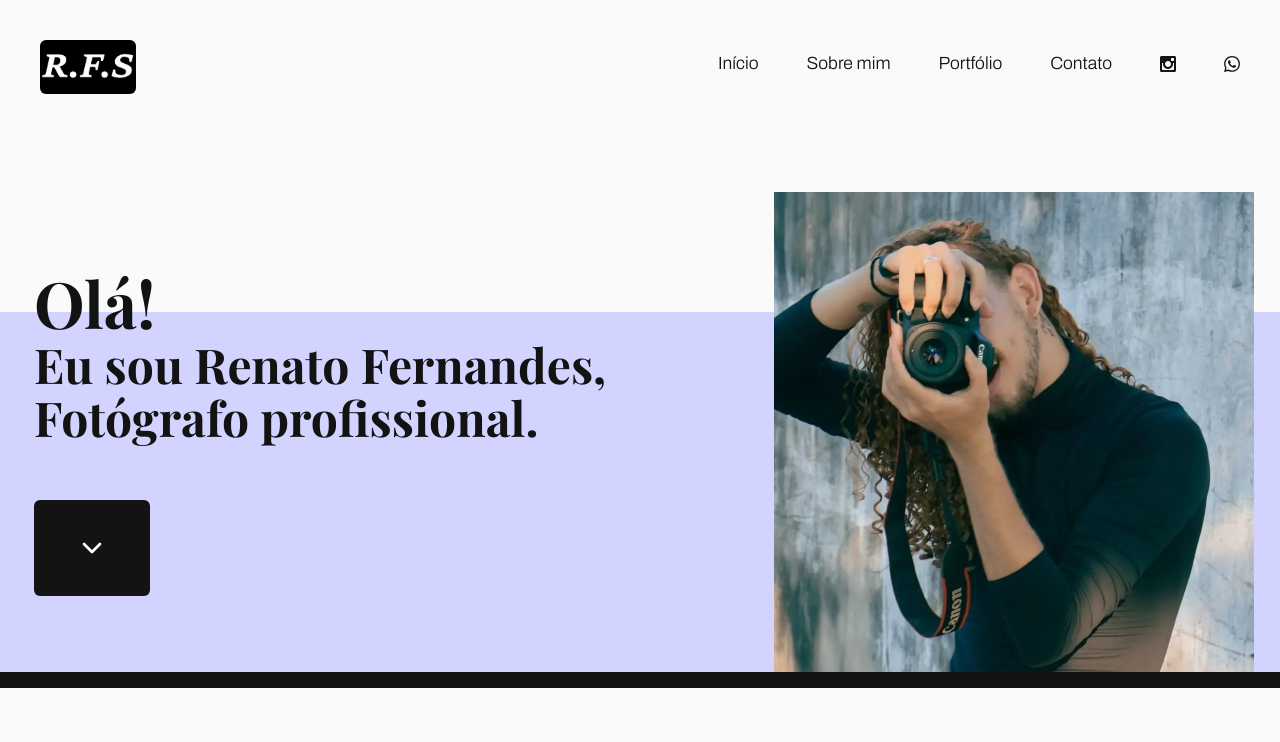
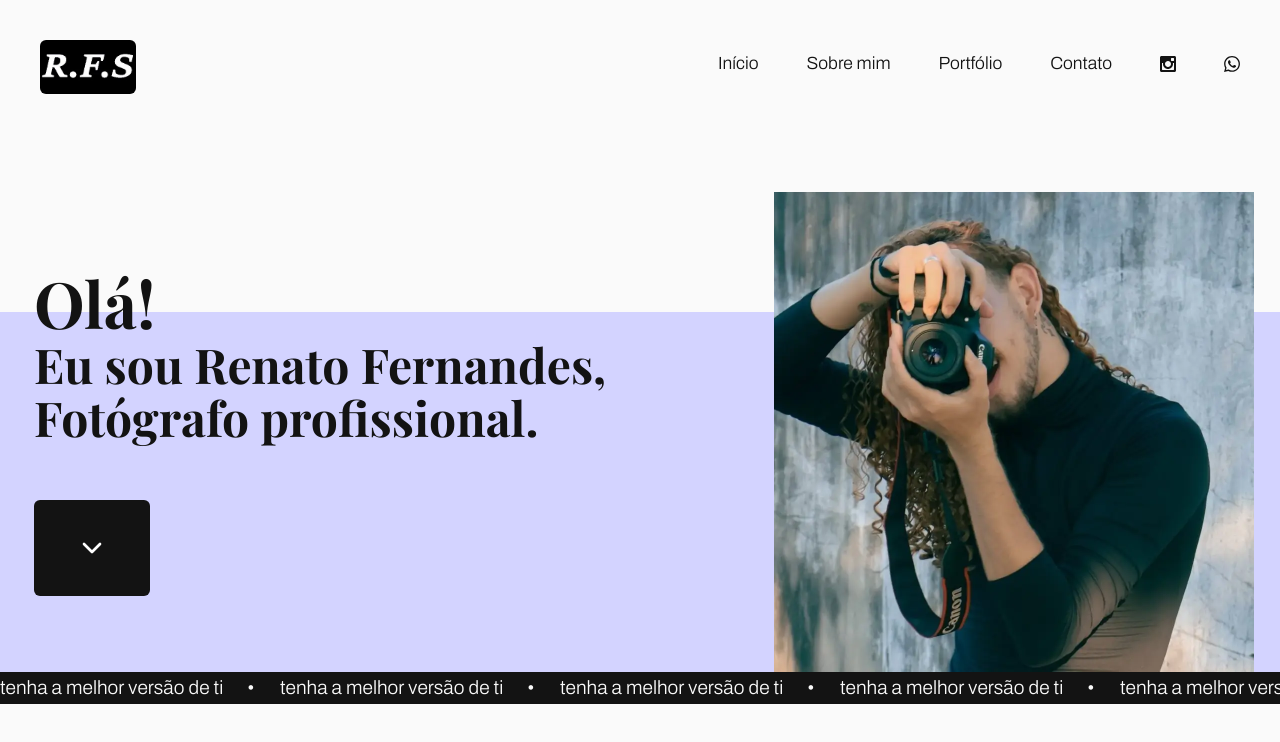
Before and after one commit to dheysson/renatofernandes, a Next.js app: page / in a window 1280 px wide. Shown: the top 742 px of the page. Built offline with nearby package versions, Linux system fonts and the light colour scheme.

Commit message:
tudo certo até agora

```diff
--- a/src/app/globals.css
+++ b/src/app/globals.css
@@ -123,8 +123,29 @@
     @apply text-[#131313a2];
   }
 
+  .slider-track {
+    @apply pr-6 flex flex-row gap-x-6 animate-[12s_slide_infinite_linear];
+  }
+
+  .slider-track p::after {
+    @apply content-['•'] pl-[1.5rem];
+  }
+  .slider-track p {
+    @apply w-[11rem] lg:w-[256px];
+  }
+
+  @keyframes slide {
+    from {
+      transform: translateX(0%);
+    } to {
+      transform: translateX(-100%);
+
+    }
+  }
+
   ::-webkit-scrollbar {
     width: 10px;
+    z-index: 100;
   }
   /* Track */
   ::-webkit-scrollbar-track {
@@ -133,7 +154,7 @@
   }
   /* Handle */
   ::-webkit-scrollbar-thumb {
-    background: #333333;
+    background: #131313;
     border-radius: 5px;
   }
   /* Handle on hover */
--- a/src/app/page.tsx
+++ b/src/app/page.tsx
@@ -103,7 +103,7 @@ export default function Home() {
   }
 
   const goTo = () => {
-    document.querySelector('.portfolio')?.scrollIntoView({behavior: 'smooth'});
+    document.querySelector('.about')?.scrollIntoView({behavior: 'smooth'});
   }
 
   function goTop() {
@@ -115,7 +115,7 @@ export default function Home() {
   return (
     <motion.section className='flex flex-col gap-y-40'>
       {/* HERO  */}
-      <div className='hero w-full h-full hidden lg:flex flex-col justify-center items-center mt-48'>
+      <div className='home w-full h-full hidden lg:flex flex-col justify-center items-center mt-48'>
         {/* HERO  */}
         <div className='flex flex-row w-screen lg:gap-x-40 justify-around lg:justify-center relative px-4'>
           {/* Text & Button */}
@@ -136,17 +136,36 @@ export default function Home() {
 
           <motion.div variants={leftward} initial='variantInit' whileInView='variantAnim' viewport={{once: true}} transition={transition1} className='absolute bottom-0 w-full h-[82%] lg:h-[75%] -z-[5] bg-[#d3d3ff]'></motion.div>
         </div>
-        <div className='slider w-screen h-[1rem] relative'>
-          <motion.div variants={leftward} initial='variantInit' animate='variantAnim' transition={transition1_d} className='absolute left-0 w-full h-full bg-[#131313]'></motion.div>
+        <div className='slider w-full h-[2rem] relative'>
+          <motion.div variants={leftward} initial='variantInit' animate='variantAnim' transition={transition1_d} className='absolute items-center left-0 w-full h-full bg-[#131313] text-[#fafafa] text-[1.2rem] font-secondary flex flex-row'>
+            <div className='slider-track'>
+                <p>tenha a melhor versão de ti</p>
+                <p>tenha a melhor versão de ti</p>
+                <p>tenha a melhor versão de ti</p>
+                <p>tenha a melhor versão de ti</p>
+                <p>tenha a melhor versão de ti</p>
+                <p>tenha a melhor versão de ti</p>
+            </div>
+            <div className='slider-track'>
+                <p>tenha a melhor versão de ti</p>
+                <p>tenha a melhor versão de ti</p>
+                <p>tenha a melhor versão de ti</p>
+                <p>tenha a melhor versão de ti</p>
+                <p>tenha a melhor versão de ti</p>
+                <p>tenha a melhor versão de ti</p>
+            </div>
+
+          </motion.div>
         </div>
+
       </div>
 
       {/* HERO - MOBILE  */}
-      <div className='hero w-full h-full flex lg:hidden flex-col justify-center items-center mt-48'>
+      <div className='w-full h-full flex lg:hidden flex-col justify-center items-center mt-48'>
         {/* HERO  */}
-        <div className='flex flex-row w-screen lg:gap-x-40 justify-around lg:justify-center relative px-4'>
+        <div className='flex flex-row w-screen lg:gap-x-40 justify-around lg:justify-center relative pl-4'>
           {/* Text & Button */}
-          <motion.div variants={lefttoright} initial='variantInit' whileInView='variantAnim' viewport={{once: true}} transition={transition1_d} className='flex flex-col justify-center gap-y-4 lg:gap-y-14 m-2'>
+          <motion.div variants={lefttoright} initial='variantInit' whileInView='variantAnim' viewport={{once: true}} transition={transition1_d} className='flex flex-col justify-center gap-y-4 lg:gap-y-14 my-4 mx-1'>
             <div className={`w-[16rem] lg:w-full max-w-[36rem]`}>
               <h3 className='h3'>Olá!</h3>
               <h4 className='h4'>Eu sou Renato Fernandes,</h4>
@@ -163,8 +182,17 @@ export default function Home() {
 
           <motion.div variants={leftward} initial='variantInit' whileInView='variantAnim' viewport={{once: true}} transition={transition1} className='absolute bottom-0 w-full h-[82%] lg:h-[72%] -z-[5] bg-[#d3d3ff]'></motion.div>
         </div>
-        <div  className='slider w-full h-[0.5rem] relative'>
-          <motion.div variants={leftward} initial='variantInit' whileInView='variantAnim' viewport={{once: true}} transition={transition1_d} className='absolute left-0 w-full h-full bg-[#131313]'></motion.div>
+        <div className='slider w-full h-[1.5rem] relative'>
+          <motion.div variants={leftward} initial='variantInit' whileInView='variantAnim' viewport={{once: true}} transition={transition1_d} className='font-secondary items-center absolute left-0 w-full h-full bg-[#131313] text-[#fafafa] text-[0.75rem] flex flex-row'>
+            <div className='slider-track'>
+                  <p>tenha a melhor versão de ti</p>
+                  <p>tenha a melhor versão de ti</p>
+              </div>
+              <div className='slider-track'>
+                  <p>tenha a melhor versão de ti</p>
+                  <p>tenha a melhor versão de ti</p>
+              </div>
+          </motion.div>
         </div>
         <motion.img variants={upward} initial="variantInit" whileInView="variantAnim" viewport={{once: true}} transition={transition1_d} src="/photographer.webp" alt="" />
       </div>
@@ -172,7 +200,7 @@ export default function Home() {
       {/* SOBRE MIM  */}
       <motion.div className='about w-screen max-h-max relative'>
         <div className='relative w-screen'>
-          <motion.h2 variants={upward} initial='variantInit' whileInView='variantAnim' viewport={{once: true}} transition={transition1_d}  className='h2 portfolio my-3 lg:my-8 lg:mx-0 w-screen text-center'>Sobre mim</motion.h2>
+          <motion.h2 variants={upward} initial='variantInit' whileInView='variantAnim' viewport={{once: true}} transition={transition1_d}  className='h2 aboutme my-3 lg:my-8 lg:mx-0 w-screen text-center'>Sobre mim</motion.h2>
         </div>
         <div className='flex flex-col gap-y-8 lg:gap-y-0 lg:flex-row w-screen lg:gap-x-40 justify-around lg:justify-center relative items-center px-4'>
           {/* Text & Button */}
@@ -224,7 +252,7 @@ export default function Home() {
               </div>
             </motion.div>
           </div>
-          <div className='ensaio_infantil'>
+          <div className='ensaio_infantil-'>
             <motion.h4 variants={upward} initial='variantInit' whileInView='variantAnim' viewport={{once: true}} transition={transition1} className='h4 my-4 font-secondary'>Ensaio infantil</motion.h4>
             <motion.div variants={upward} initial='variantInit' whileInView='variantAnim' viewport={{once: true}} transition={transition1_d} className='gallery'>
               <div className='gallery_div active g2'>
@@ -308,7 +336,7 @@ export default function Home() {
       </motion.div>
 
       {/* CONTATO */}
-      <div className='hidden container lg:flex flex-row items-center relative w-screen'>'
+      <div className='contact hidden container lg:flex flex-row items-center relative w-screen'>'
         <div className='flex flex-col items-center w-screen'>
           <motion.h2 variants={upward} initial='variantInit' whileInView='variantAnim' transition={transition1} viewport={{once: true}} className='h2 my-10 text-center'>Contate-me</motion.h2>
           <motion.div variants={upward} initial='variantInit' whileInView='variantAnim' transition={transition1_d} viewport={{once: true}} className='flex flex-row gap-x-10 p-4 lg:p-10 '>
--- a/src/components/header.tsx
+++ b/src/components/header.tsx
@@ -13,15 +13,19 @@ import {ImInstagram} from 'react-icons/im';
 import {ImWhatsapp} from 'react-icons/im';
 
 export default function Header() {
+
+    function scrollto(target:string) {
+        document.querySelector(`.${target}`)?.scrollIntoView({behavior: 'smooth'});
+    }
+
     return (
-        <motion.header initial={{opacity: 0}} animate={{opacity: 1}} transition={transition1} className='fixed z-50 flex flex-row w-screen justify-between lg:h-[8rem] p-2 lg:p-10'>
+        <motion.header initial={{opacity: 0}} animate={{opacity: 1}} transition={transition1} className='fixed z-10 flex flex-row w-full justify-between lg:h-[8rem] p-2 lg:p-10'>
             <img className='w-[96px] h-[54px] rounded-md' src="/logo.webp" alt="" />
             <ul className='hidden lg:flex flex-row gap-x-12 text-[#131313]'>
-                <li> <a data-index="0" href="#" className='a text-[1.1rem]'>Início</a> </li>
-                {/* <li><a data-index="1" href="#" className='a'>Sobre mim</a></li> */}
-                <li> <a data-index="2" href="#" className='a text-[1.1rem]'>Sobre mim</a> </li>
-                <li> <a data-index="3" href="#" className='a text-[1.1rem]'>Portfólio</a> </li>
-                <li> <a data-index="4" href="#" className='a text-[1.1rem]'>Contato</a> </li>
+                <li> <a onClick={() => scrollto('home')}  className='a text-[1.1rem] cursor-pointer'>Início</a> </li>
+                <li> <a onClick={() => scrollto('about')} className='a text-[1.1rem] cursor-pointer'>Sobre mim</a> </li>
+                <li> <a onClick={() => scrollto('portfolio')}  className='a text-[1.1rem] cursor-pointer'>Portfólio</a> </li>
+                <li> <a onClick={() => scrollto('contact')} className='a text-[1.1rem] cursor-pointer'>Contato</a> </li>
                 <li> <a href="https://www.instagram.com/_r.f.s._fotografias" className='text-[1rem]'><ImInstagram /></a> </li>
                 <li> <a href="https://wa.me/5569993727578" className='text-[1rem]'><ImWhatsapp /></a> </li>
             </ul>
```
